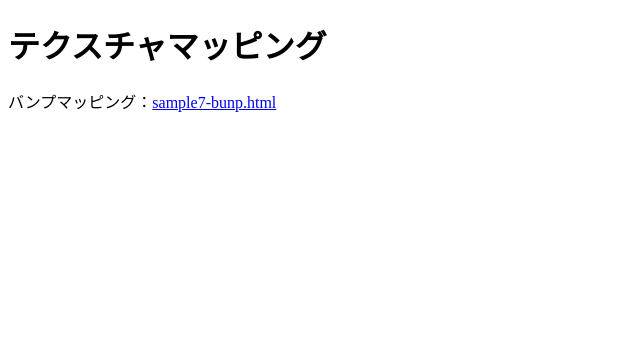
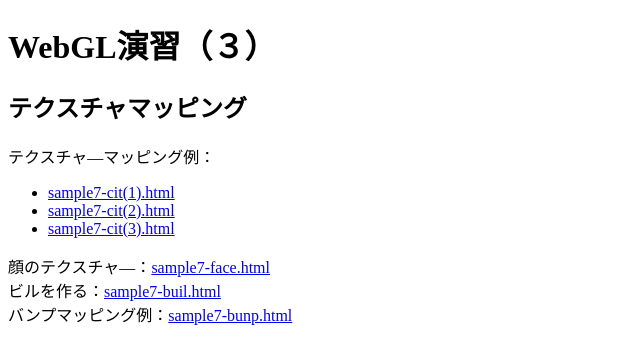
Before and after one commit to 1932103/Report-subject-3, a plain HTML site: page index.html in a window 1280 px wide. Shown: the whole page, without its empty margins (0-640 px from the left). Drawn offline with Linux system fonts and the light colour scheme.

Commit message:
Update index.html

```diff
--- a/index.html
+++ b/index.html
@@ -5,9 +5,18 @@
     <title>WebGL(3)</title>
 </head>
 <body>
-    <h1>テクスチャマッピング</h1>
+    <h1>WebGL演習（３）</h1>
+    <h2>テクスチャマッピング</h2>
     <p>
-        バンプマッピング：<a href="sample7-bump.html">sample7-bunp.html</a><br>
+        テクスチャ―マッピング例：
+        <ul>
+            <li><a href="sample7-cit(1).html">sample7-cit(1).html</a></li>
+            <li><a href="sample7-cit(2).html">sample7-cit(2).html</a></li>
+            <li><a href="sample7-cit(3).html">sample7-cit(3).html</a></li>
+        </ul>
+        顔のテクスチャ―：<a href="sample7-face.html">sample7-face.html</a><br>
+        ビルを作る：<a href="sample7-buil.html">sample7-buil.html</a><br>
+        バンプマッピング例：<a href="sample7-bump.html">sample7-bunp.html</a><br>
     </p>
 </body>
 </html>
```
